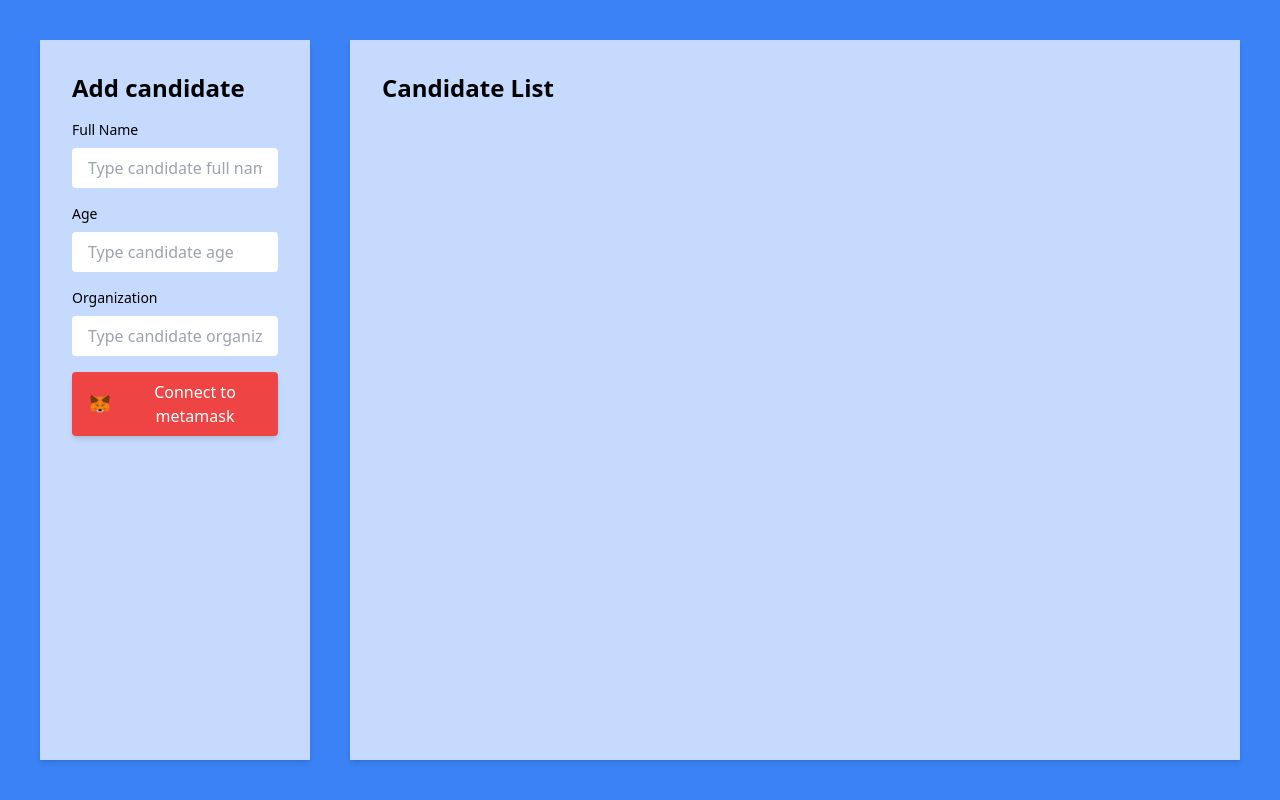
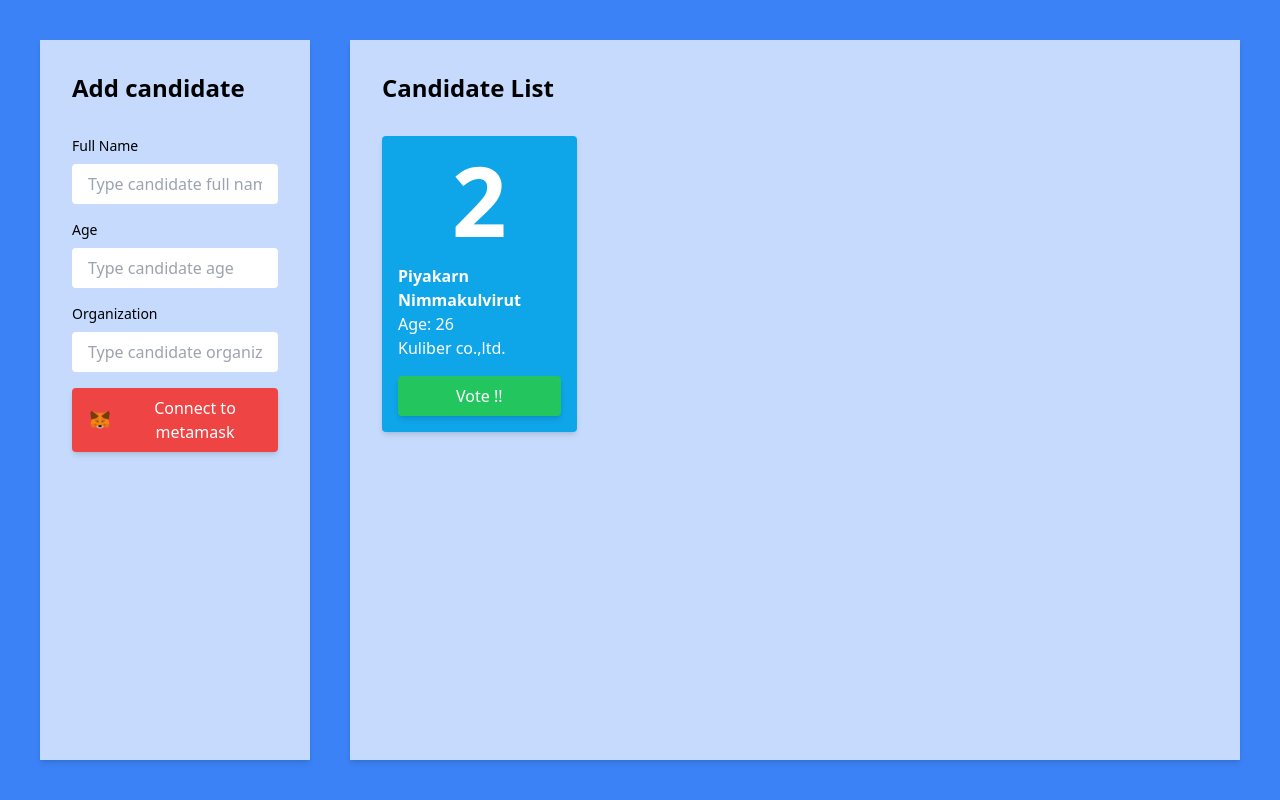
Before and after one commit to KkyJim12/voting-frontend, a Nuxt app: page / in a window 1280 px wide. Built offline with nearby package versions, Linux system fonts and the light colour scheme.

Commit message:
feat: add candidate lists

```diff
--- a/pages/index.vue
+++ b/pages/index.vue
@@ -3,7 +3,7 @@
     <div class="grid grid-cols-12 h-full gap-x-10">
       <div class="col-span-3">
         <div class="bg-white h-full bg-opacity-70 p-8 shadow-md">
-          <h1 class="text-2xl font-semibold mb-4">Add candidate</h1>
+          <h1 class="text-2xl font-semibold mb-8">Add candidate</h1>
           <form class="flex flex-col space-y-4 items-center">
             <div class="flex flex-col space-y-2 w-full">
               <label class="text-sm">Full Name</label>
@@ -45,7 +45,27 @@
       </div>
       <div class="col-span-9">
         <div class="bg-white h-full bg-opacity-70 p-8 shadow-md">
-          <h1 class="text-2xl font-semibold">Candidate List</h1>
+          <h1 class="text-2xl font-semibold mb-8">Candidate List</h1>
+          <div class="grid grid-cols-4 gap-4">
+            <div class="col-span-1">
+              <div
+                class="rounded bg-sky-500 p-4 transform hover:-translate-y-5 duration-300 shadow-md"
+              >
+                <h2 class="font-semibold text-white text-8xl text-center mb-4">
+                  2
+                </h2>
+                <h2 class="font-semibold text-white">Piyakarn Nimmakulvirut</h2>
+                <p class="text-white">Age: 26</p>
+                <p class="text-white">Kuliber co.,ltd.</p>
+                <button
+                  class="rounded bg-green-500 hover:bg-green-600 shadow-md w-full text-white py-2 mt-4"
+                  type="button"
+                >
+                  Vote !!
+                </button>
+              </div>
+            </div>
+          </div>
         </div>
       </div>
     </div>
```
